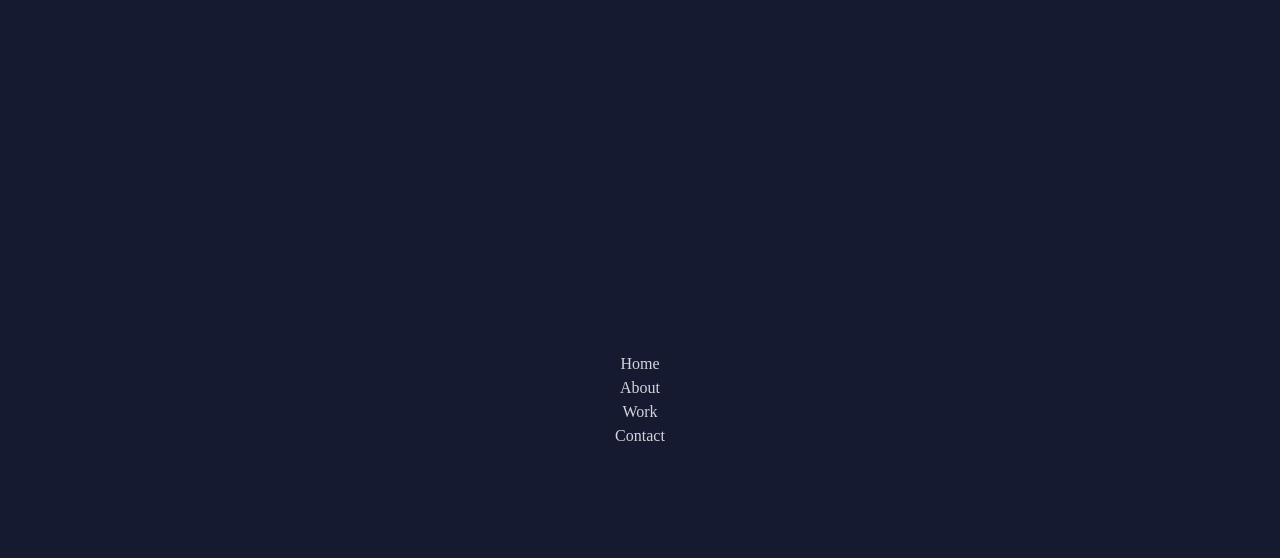
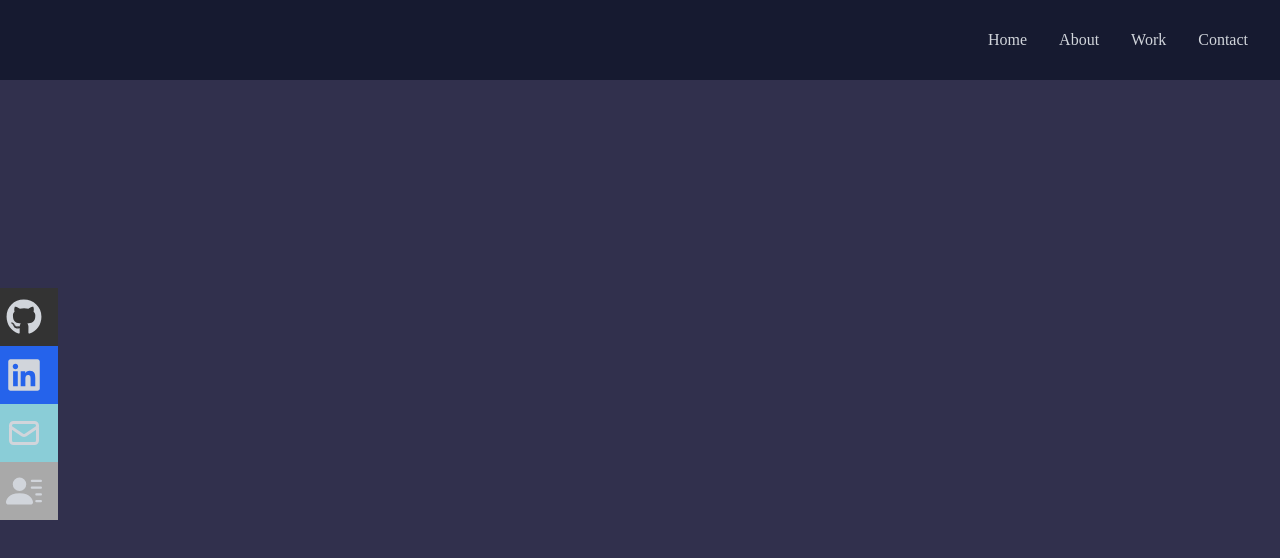
Before and after one commit to Anthonykahly/20-react-portfolio, a React (Create React App) app: page / in a window 1280 px wide. Shown: the top 558 px of the page. Built offline with nearby package versions, Linux system fonts and the light colour scheme.

Commit message:
navbar updates v2

```diff
--- a/src/App.js
+++ b/src/App.js
@@ -1,10 +1,12 @@
 import Navbar from "./components/navbar";
+import Hero from "./components/Hero";
 
 
 function App() {
   return (
   <div>
     <Navbar/>
+    <Hero/>
   </div>
   );
 }
--- /dev/null
+++ b/src/components/Hero.jsx
@@ -0,0 +1,12 @@
+import React from 'react'
+import {HiArrowNarrowRight} from 'react-icons/hi'
+
+const Hero = () => {
+  return (
+    <div className="w-full h-screen bg-[#31304D]">
+
+    </div>
+  )
+}
+
+export default Hero
--- a/src/components/navbar.jsx
+++ b/src/components/navbar.jsx
@@ -1,13 +1,17 @@
 import React, { useState } from "react";
-import { FaBars, FaTimes } from "react-icons/fa";
+import { FaBars, FaTimes, FaGithub, FaLinkedin } from "react-icons/fa";
+import { HiOutlineMail } from "react-icons/hi";
+import { BsFillPersonLinesFill } from "react-icons/bs";
 
 const Navbar = () => {
+  const [nav, setNav] = useState(false);
+  const handleClick = () => setNav(!nav);
+
   return (
     <div className="fixed w-full h-[80px] flex justify-between items-center px-4 bg-[#161A30] text-gray-300">
-      <div>{/* insert logo */}
-    </div>
+      <div>{/* insert logo */}</div>
 
-      {/* menu */}
+      {/* main navigation menu */}
 
       <ul className="hidden md:flex">
         <li>Home</li>
@@ -17,20 +21,61 @@
       </ul>
 
       {/* hamburger */}
-      <div className="md:hidden">
-        <FaBars />
+      <div onClick={handleClick} className="md:hidden z-10">
+        {!nav ? <FaBars /> : <FaTimes />}
       </div>
 
-      {/* mobile menu */}
-      <ul className="absolute top-0 left-0 w-full h-screen bg-[#161A30] flex flex-col justify-center items-center">
-        <li>Home</li>
-        <li>About</li>
-        <li>Work</li>
-        <li>Contact</li>
+      {/* mini menu */}
+      <ul
+        className={
+          !nav
+            ? "hidden"
+            : "absolute top-0 left-0 w-full h-screen bg-[#161A30] flex flex-col justify-center items-center"
+        }
+      >
+        <li className="py-5 text-5xl">Home</li>
+        <li className="py-5 text-5xl">About</li>
+        <li className="py-5 text-5xl">Work</li>
+        <li className="py-5 text-5xl">Contact</li>
       </ul>
 
-      {/* social media icons */}
-      <div className="hidden"></div>
+      {/* media icon bar */}
+      <div className="hidden lg:flex fixed flex-col top-[36%] left-0">
+        <ul>
+          <li className="w-[158px] h-[58px] flex justify-between items-center ml-[-100px] hover:ml-[-10px] duration-300 bg-[#333333]">
+            <a
+              className="flex justify-between items-center w-full text-gray-300"
+              href="/"
+            >
+              Github <FaGithub size={36} />
+            </a>
+          </li>
+          <li className="w-[158px] h-[58px] flex justify-between items-center ml-[-100px] hover:ml-[-10px] duration-300 bg-blue-600">
+            <a
+              className="flex justify-between items-center w-full text-gray-300"
+              href="/"
+            >
+              Linkedin <FaLinkedin size={36} />
+            </a>
+          </li>
+          <li className="w-[158px] h-[58px] flex justify-between items-center ml-[-100px] hover:ml-[-10px] duration-300 bg-[#8ACDD7]">
+            <a
+              className="flex justify-between items-center w-full text-gray-300"
+              href="/"
+            >
+              Email <HiOutlineMail size={36} />
+            </a>
+          </li>
+          <li className="w-[158px] h-[58px] flex justify-between items-center ml-[-100px] hover:ml-[-10px] duration-300 bg-[#A9A9A9]">
+            <a
+              className="flex justify-between items-center w-full text-gray-300"
+              href="/"
+            >
+              Resume <BsFillPersonLinesFill size={36} />
+            </a>
+          </li>
+        </ul>
+      </div>
     </div>
   );
 };
```
